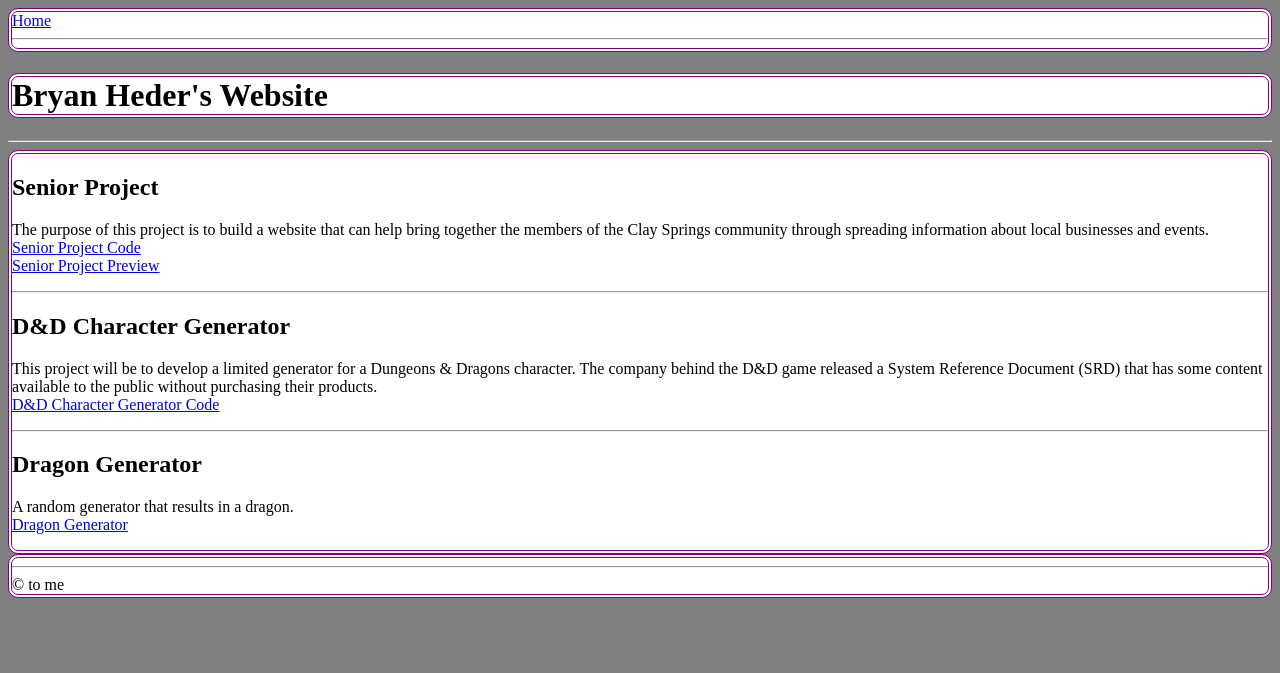
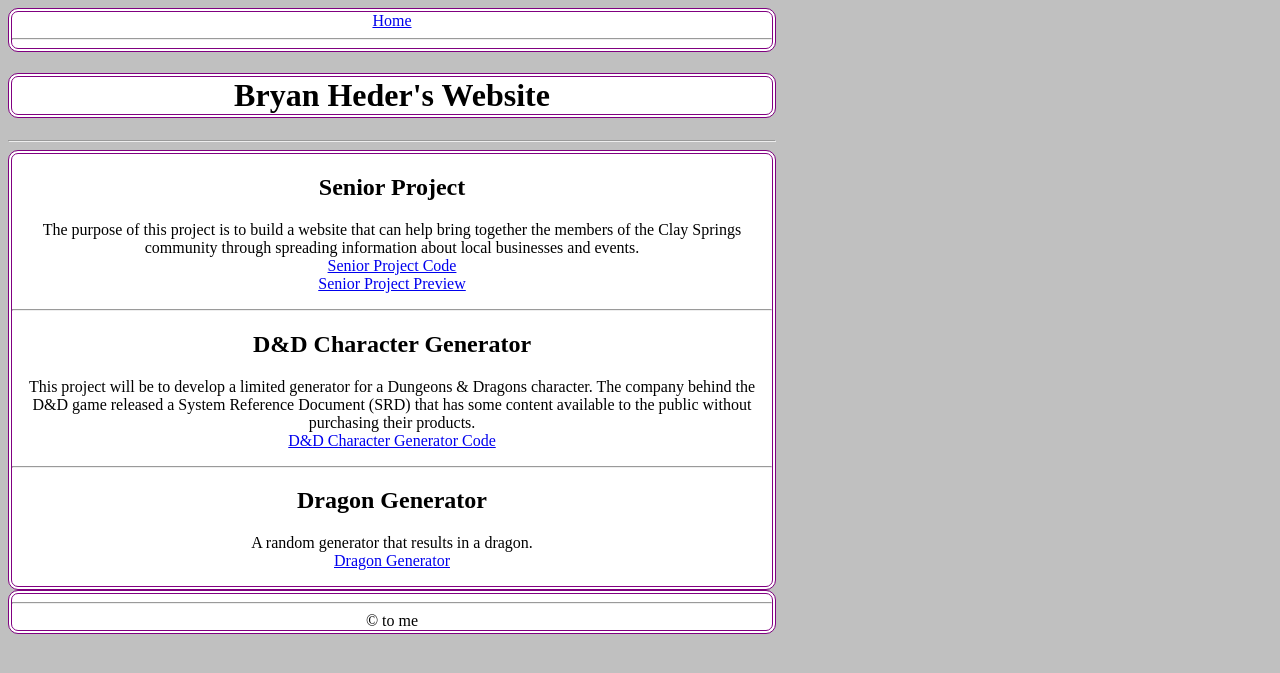
Before and after one commit to BEHeder/BEHeder.github.io, a Jekyll site: the page built from index.md, in a window 1280 px wide. Shown: the top 673 px of the page. Built offline with Jekyll 4.4.1, drawn with Linux system fonts in a browser that asks for light colours.

Commit message:
Update style.css

```diff
--- a/css/style.css
+++ b/css/style.css
@@ -1,5 +1,7 @@
 body {
-  background-color: gray;
+  background-color: silver;
+  width: 60%;
+  text-align: center;
 }
 
 nav {
```
